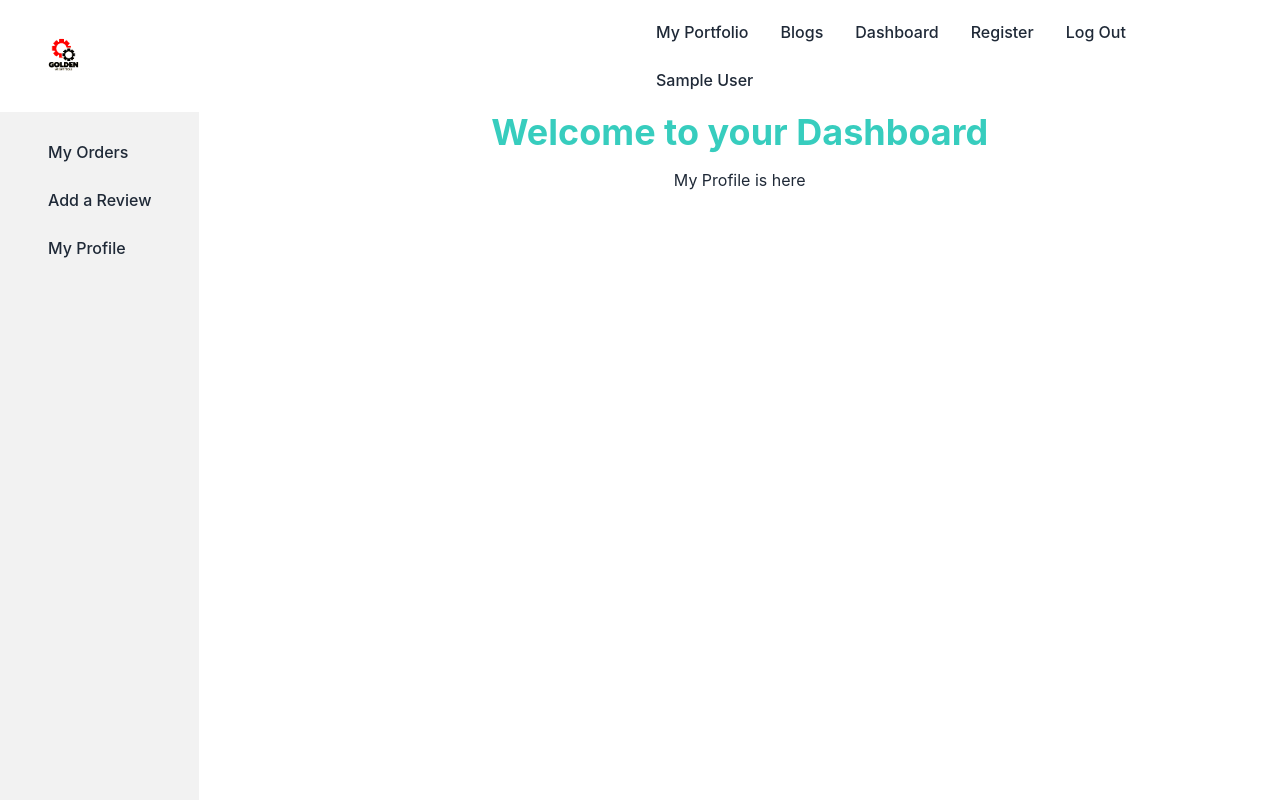
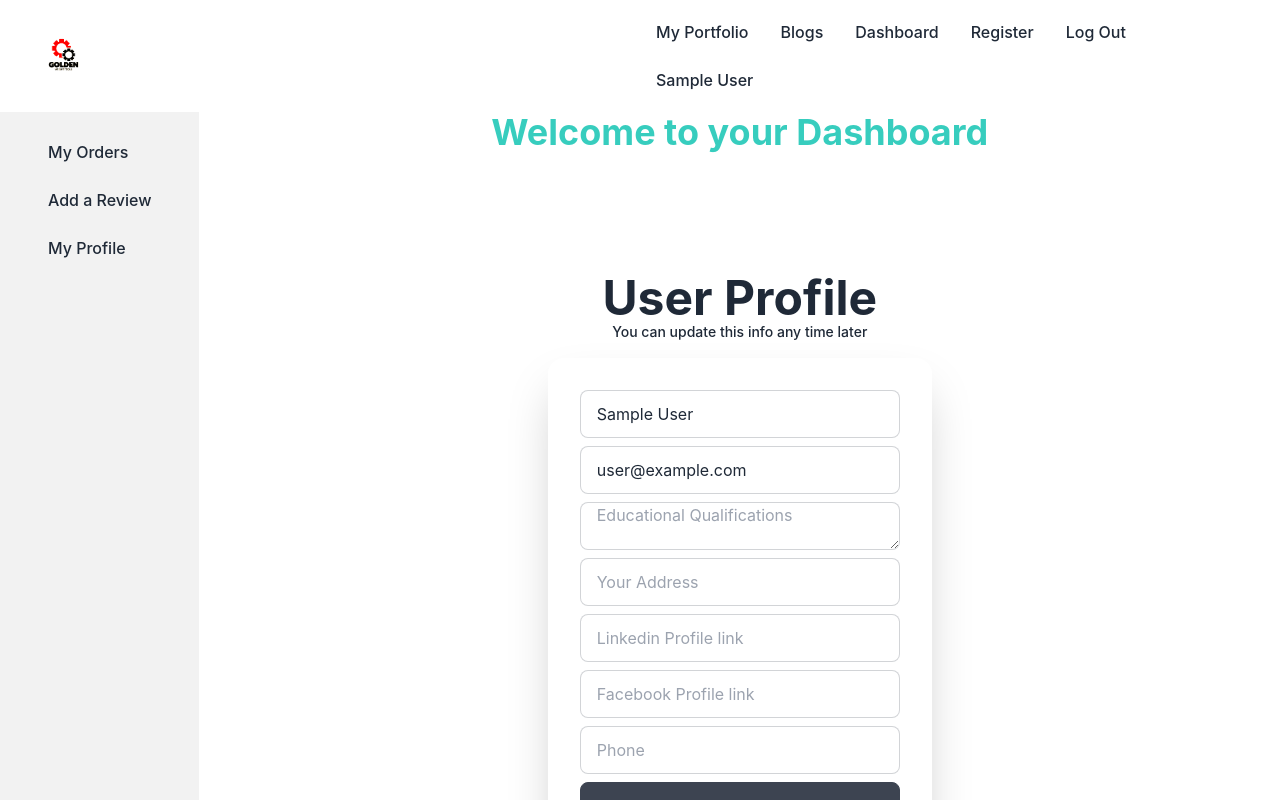
Before and after one commit to mobashirul-alam/manufacturer-website-client-side-mobashirul-alam-p, a React (Create React App) app: page /dashboard/myProfile in a window 1280 px wide. Shown: the top 800 px of the page. Built offline with nearby package versions, Linux system fonts and the light colour scheme; no server answers; sample sign-in values are in the browser's storage.

Commit message:
user profile updated

```diff
--- a/src/Pages/Dashboard/MyProfile.js
+++ b/src/Pages/Dashboard/MyProfile.js
@@ -1,9 +1,94 @@
 import React from 'react';
+import { useAuthState } from 'react-firebase-hooks/auth';
+import { useForm } from 'react-hook-form';
+import { toast } from 'react-toastify';
+import auth from '../../firebase.init';
+import Loading from '../Shared/Loading';
 
 const MyProfile = () => {
+    const { register, formState: { errors }, handleSubmit, reset } = useForm();
+    const [user, loading] = useAuthState(auth);
+
+    const onSubmit = (data) => {
+        console.log(data)
+        fetch(`http://localhost:5000/usersProfile/${user.email}`, {
+            method: 'PUT',
+            headers: {
+                'content-type': 'application/json'
+            },
+            body: JSON.stringify(data)
+        })
+            .then(res => res.json())
+            .then(result => {
+                toast.success('Profile updated successfully');
+                reset();
+            })
+    }
+
+    if (loading) {
+        return <Loading></Loading>;
+    };
+
     return (
-        <div>
-            <h1>My Profile is here</h1>
+        <div className="hero min-h-screen">
+            <div className="hero-content flex-col w-full">
+                <div className="text-center">
+                    <h1 className="text-5xl font-bold">User Profile</h1>
+                    <h1 className="text-sm font-medium">You can update this info any time later</h1>
+                </div>
+                <div className="card w-full max-w-sm shadow-2xl bg-base-100">
+                    <div className="card-body">
+                        <form onSubmit={handleSubmit(onSubmit)}>
+                            <div className="form-control">
+                                <input
+                                    type="text"
+                                    value={user.displayName}
+                                    className="input input-bordered mb-2"
+                                    {...register('name')}
+                                />
+                                <input
+                                    type="email"
+                                    value={user.email}
+                                    className="input input-bordered mb-2"
+                                    {...register('email')}
+                                />
+                                <textarea
+                                    type="text"
+                                    placeholder="Educational Qualifications"
+                                    className="input input-bordered mb-2"
+                                    {...register('education')}
+                                />
+                                <input
+                                    type="text"
+                                    placeholder="Your Address"
+                                    className="input input-bordered mb-2"
+                                    {...register('address')}
+                                />
+                                <input
+                                    type="text"
+                                    placeholder="Linkedin Profile link"
+                                    className="input input-bordered mb-2"
+                                    {...register('linkedin')}
+                                />
+                                <input
+                                    type="text"
+                                    placeholder="Facebook Profile link"
+                                    className="input input-bordered mb-2"
+                                    {...register('facebook')}
+                                />
+                                <input
+                                    type="text"
+                                    placeholder="Phone"
+                                    className="input input-bordered"
+                                    {...register('phone')}
+                                />
+                                {/* ----- submit button ----- */}
+                                <input type="submit" value='Upload' className="btn rounded-lg text-white mt-2"></input>
+                            </div>
+                        </form>
+                    </div>
+                </div>
+            </div>
         </div>
     );
 };
--- a/src/Pages/Login/Login.js
+++ b/src/Pages/Login/Login.js
@@ -3,11 +3,12 @@ import { useSignInWithEmailAndPassword } from 'react-firebase-hooks/auth';
 import { useForm } from 'react-hook-form';
 import { Link, useLocation, useNavigate } from 'react-router-dom';
 import auth from '../../firebase.init';
+import useToken from '../../hooks/useToken';
 import Loading from '../Shared/Loading';
 import SocialLogin from './SocialLogin';
 
 const Login = () => {
-    const { register, formState: { errors }, handleSubmit } = useForm();
+    const { register, formState: { errors }, handleSubmit, reset } = useForm();
     const navigate = useNavigate();
     const [err, setErr] = useState('');
     const location = useLocation();
@@ -21,6 +22,8 @@ const Login = () => {
         error,
     ] = useSignInWithEmailAndPassword(auth);
 
+    const [token] = useToken(user);
+
     useEffect(() => {
         if (error) {
             setErr(error.message);
@@ -32,7 +35,8 @@ const Login = () => {
         signInWithEmailAndPassword(email, password);
     }
 
-    if (user) {
+    if (token) {
+        reset()
         navigate(from, { replace: true });
     };
 
--- a/src/Pages/Login/Register.js
+++ b/src/Pages/Login/Register.js
@@ -6,6 +6,7 @@ import auth from '../../firebase.init';
 import { toast } from 'react-toastify';
 import SocialLogin from './SocialLogin';
 import Loading from '../Shared/Loading';
+import useToken from '../../hooks/useToken';
 
 const Register = () => {
     const { register, formState: { errors }, handleSubmit, reset } = useForm();
@@ -21,6 +22,8 @@ const Register = () => {
 
     const [updateProfile, updating, updateError] = useUpdateProfile(auth);
 
+    const [token] = useToken(user);
+
     const onSubmit = async (data) => {
         const { name, email, password } = data;
         await createUserWithEmailAndPassword(email, password);
@@ -35,7 +38,7 @@ const Register = () => {
         }
     }, [error, updateError]);
 
-    if (user) {
+    if (token) {
         navigate('/')
     }
 
--- a/src/Pages/Login/SocialLogin.js
+++ b/src/Pages/Login/SocialLogin.js
@@ -2,6 +2,7 @@ import React, { useEffect, useState } from 'react';
 import { useSignInWithGoogle } from 'react-firebase-hooks/auth';
 import { useLocation, useNavigate } from 'react-router-dom';
 import auth from '../../firebase.init';
+import useToken from '../../hooks/useToken';
 import Loading from '../Shared/Loading';
 
 const SocialLogin = () => {
@@ -11,6 +12,8 @@ const SocialLogin = () => {
     const location = useLocation();
 
     const from = location.state?.from?.pathname || "/";
+
+    const [token] = useToken(user);
 
     const handleGoogleLogin = () => {
         signInWithGoogle();
@@ -22,7 +25,7 @@ const SocialLogin = () => {
         }
     }, [error]);
 
-    if (user) {
+    if (token) {
         navigate(from, { replace: true });
     }
 
--- /dev/null
+++ b/src/hooks/useToken.js
@@ -0,0 +1,26 @@
+import { useEffect, useState } from "react"
+
+const useToken = (user) => {
+    const [token, setToken] = useState('');
+
+    useEffect(() => {
+        console.log(user);
+        const email = user?.user?.email;
+        const userSave = { email: email };
+        fetch(`http://localhost:5000/user/${email}`, {
+            method: 'PUT',
+            headers: {
+                'content-type': 'application/json'
+            },
+            body: JSON.stringify(userSave)
+        })
+            .then(res => res.json())
+            .then(data => {
+                console.log(data)
+            })
+    }, [user])
+
+    return [token];
+}
+
+export default useToken;
```
